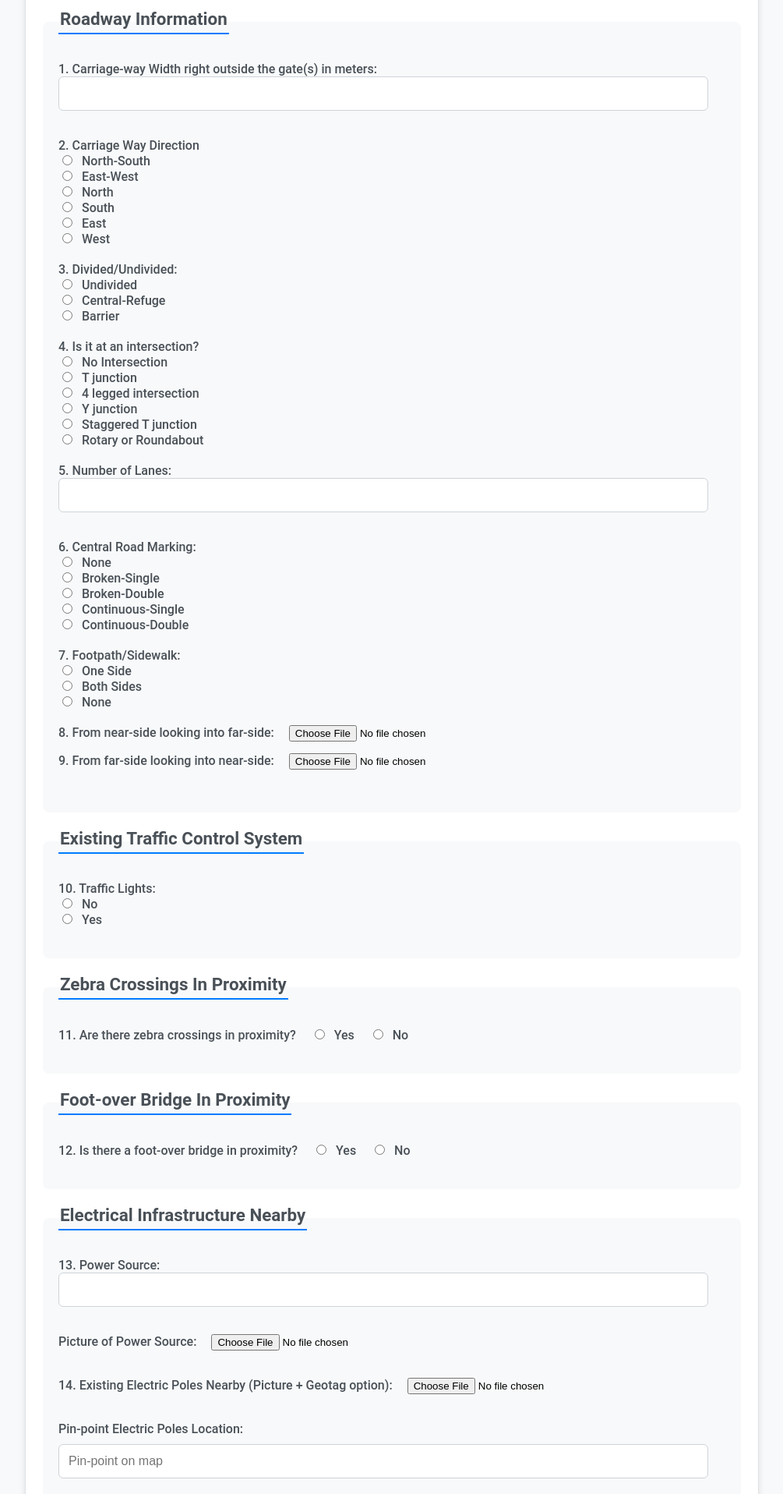
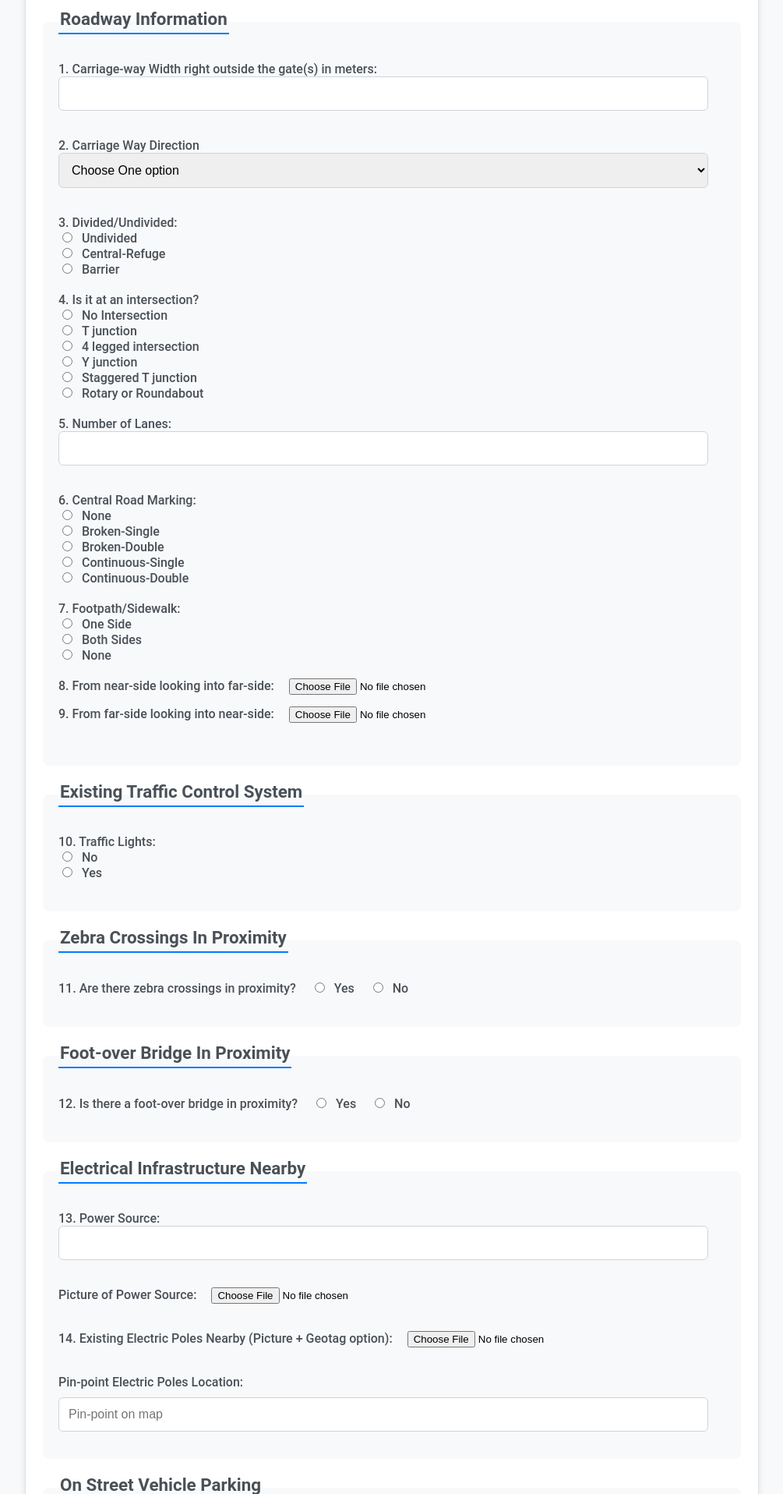
Before and after one commit to RippleBytes/kmc_pelican_crossing_be, a Django app: page /school/roadway-near/ in a window 1280 px wide. Shown: the part 187-2103 px from the top of the page at 78% size, without its empty margins (137-1142 px from the left). Run offline with Django 5.2, Linux system fonts and the light colour scheme; data comes from the database, SQL or seed files in the repository; some libraries are stand-ins or nearby versions.

```diff
--- a/templates/roadway_near_school.html
+++ b/templates/roadway_near_school.html
@@ -1,4 +1,4 @@
-{%  extends 'base.html' %}
+{% extends 'base.html' %}
 {% load static %}
 
 {% block head %}
@@ -31,12 +31,23 @@
         <div class="form-group">
             <label>2. Carriage Way Direction</label><br>
 
+            <select id="carriage_Way_Direction" name="carriage_way_direction">
+                <option value="---">Choose One option</option>
+                <option value="Two-Way">Two Way</option>
+                <option value="One-Way">One Way</option>
+                <option value="Partial-One-Way">Partial One Way</option>
+                <option value="Partial-Two-Way">Partial Two Way</option>
+            </select>
+
+            <div id="twoway" class="hidden">
                 <input type="radio" id="North-South" name="carriage_way_direction" value="North-South" required>
                 <label for="North-South">North-South</label><br>
 
                 <input type="radio" id="East-West" name="carriage_way_direction" value="East-West">
                 <label for="East-West">East-West</label><br>
+            </div>
 
+            <div id="oneway" class="hidden">
                 <input type="radio" id="North" name="carriage_way_direction" value="North">
                 <label for="North">North</label><br>
 
@@ -49,20 +60,31 @@
                 <input type="radio" id="West" name="carriage_way_direction" value="West">
                 <label for="West">West</label><br>
             </div>
+            <div id="partialoneway" class="hidden">
+                <label for="openingTime">Time</label>
+                <input type="time" name="Partial_One_Way_Time" id="Partial-One-Way-Time" />
+            </div>
+            <div id="partialtwoway" class="hidden">
+                <label for="openingTime">Time</label>
+                <input type="time" name="Partial_Tne_Way_Time" id="Partial-Two-Way-Time" />
+
+            </div>
+
+        </div>
 
         <div class="form-group">
             <label>3. Divided/Undivided:</label><br>
             <input type="radio" id="undivided" name="divided_undivided" value="Undivided" required>
             <label for="undivided">Undivided</label><br>
-                    <input type="radio" id="Central-Refuge" name="divided_undivided" value="Central-Refuge" >
+            <input type="radio" id="Central-Refuge" name="divided_undivided" value="Central-Refuge">
             <label for="Central-Refuge">Central-Refuge</label><br>
-                    <input type="radio" id="Barrier" name="divided_undivided" value="Barrier" >
+            <input type="radio" id="Barrier" name="divided_undivided" value="Barrier">
             <label for="Barrier">Barrier</label><br>
         </div>
 
         <div class="form-group">
             <label>4. Is it at an intersection?</label><br>
-                    <input type="radio" id="no-intersection"  name="intersection_type" value="No-Intersection">
+            <input type="radio" id="no-intersection" name="intersection_type" value="No-Intersection">
             <label for="no-intersection">No Intersection</label><br>
             <input type="radio" id="t-junction" name="intersection_type" value="T-junction">
             <label for="t-junction">T junction</label><br>
@@ -79,13 +101,13 @@
         <div class="form-group">
             <label for="num-lanes">5. Number of Lanes:</label>
             <input type="number" id="num-lanes" name="num_lanes" min="1">
-{#                    <input type="radio" id="not_clear" name="num_lanes" value="not_clear">#}
-{#                    <label for="not_clear">Not Clear</label>#}
+            {# <input type="radio" id="not_clear" name="num_lanes" value="not_clear">#}
+            {# <label for="not_clear">Not Clear</label>#}
         </div>
 
         <div class="form-group">
             <label>6. Central Road Marking:</label><br>
-                    <input type="radio" id="none_marking" name="central_road_marking" value="None"  required>
+            <input type="radio" id="none_marking" name="central_road_marking" value="None" required>
             <label for="none_marking">None</label><br>
             <input type="radio" id="Broken-Single" name="central_road_marking" value="Broken-Single">
             <label for="Broken-Single">Broken-Single</label><br>
@@ -100,7 +122,7 @@
 
         <div class="form-group">
             <label>7. Footpath/Sidewalk:</label><br>
-                    <input type="radio" id="one_side" name="footpath" value="One-Side"  onclick="loadBlockOne();" required>
+            <input type="radio" id="one_side" name="footpath" value="One-Side" onclick="loadBlockOne();" required>
             <label for="one_side">One Side</label><br>
             <input type="radio" id="both_sides" name="footpath" value="Both-Side" onclick="loadBlockTwo();">
             <label for="both_sides">Both Sides</label><br>
@@ -119,13 +141,13 @@
             </div>
         </div>
 
-{#                <div class="form-group">#}
-{#                    <label for="one_way">15. One-way/Two-way:</label><br>#}
-{#                    <input type="radio" id="one_way" name="one_way_two_way" value="one_way" required>#}
-{#                    <label for="one_way">One-way</label><br>#}
-{#                    <input type="radio" id="two_way" name="one_way_two_way" value="two_way">#}
-{#                    <label for="two_way">Two-way</label><br>#}
-{#                </div>#}
+        {# <div class="form-group">#}
+            {# <label for="one_way">15. One-way/Two-way:</label><br>#}
+            {# <input type="radio" id="one_way" name="one_way_two_way" value="one_way" required>#}
+            {# <label for="one_way">One-way</label><br>#}
+            {# <input type="radio" id="two_way" name="one_way_two_way" value="two_way">#}
+            {# <label for="two_way">Two-way</label><br>#}
+            {# </div>#}
 
         <div class="form-group">
             <label for="pictures_near_side">8. From near-side looking into far-side:</label>
@@ -139,7 +161,8 @@
         <legend>Existing Traffic Control System</legend>
         <div class="form-group">
             <label>10. Traffic Lights:</label><br>
-                    <input type="radio" id="traffic_lights_no" name="traffic_lights" value="No" required onclick="trafficLightNotExist()">
+            <input type="radio" id="traffic_lights_no" name="traffic_lights" value="No" required
+                onclick="trafficLightNotExist()">
             <label for="traffic_lights_no">No</label><br>
             <input type="radio" id="traffic_lights_yes" name="traffic_lights" value="Yes" onclick="trafficLightExist()">
             <label for="traffic_lights_yes">Yes</label><br>
@@ -189,8 +212,9 @@
             </div>
 
             <label for="zebraMap">Pin-point Zebra Crossing Location:</label>
-                    <input type="text" id="ZebraMapCoordinate" name="zebraMapCoordinate" placeholder="Pin-point on map" readonly>
-                    <div id="zebraMap" ></div>
+            <input type="text" id="ZebraMapCoordinate" name="zebraMapCoordinate" placeholder="Pin-point on map"
+                readonly>
+            <div id="zebraMap"></div>
         </div>
     </fieldset>
 
@@ -216,7 +240,8 @@
             </div>
 
             <label for="foot_over_bridge_map">Pin-point Foot-over Bridge Location:</label>
-                    <input type="text" id="foot_over_bridge_map_coordinate" name="foot_over_bridge_map_coordinate" placeholder="Pin-point on map" readonly>
+            <input type="text" id="foot_over_bridge_map_coordinate" name="foot_over_bridge_map_coordinate"
+                placeholder="Pin-point on map" readonly>
             <div id="foot_over_bridge_map"></div>
         </div>
     </fieldset>
@@ -240,7 +265,8 @@
         </div>
 
         <label for="electric_poles_map">Pin-point Electric Poles Location:</label>
-                <input type="text" id="electric_poles_map_coordinate" name="electric_poles_map_coordinate" placeholder="Pin-point on map" readonly>
+        <input type="text" id="electric_poles_map_coordinate" name="electric_poles_map_coordinate"
+            placeholder="Pin-point on map" readonly>
         <div id="electric_poles_map"></div>
     </fieldset>
 
@@ -249,7 +275,8 @@
         <legend>On Street Vehicle Parking</legend>
         <div class="form-group">
             <label>12. Is there on street vehicle parking in proximity?</label>
-                    <input type="radio" id="on_street_vehicle_parking_none" name="on_street_vehicle_parking" value="None" required>
+            <input type="radio" id="on_street_vehicle_parking_none" name="on_street_vehicle_parking" value="None"
+                required>
             <label for="on_street_vehicle_parking_none">None</label><br>
             <input type="radio" id="on_street_vehicle_parking_one" name="on_street_vehicle_parking" value="One-Side">
             <label for="on_street_vehicle_parking_one">One Side</label><br>
@@ -260,11 +287,13 @@
         <div id="on_street_vehicle_parking_detail" class="hidden">
             <div class="form-group">
                 <label for="on_street_vehicle_parking_pictures">Picture of the Vehicle Parking:</label>
-                        <input type="file" id="on_street_vehicle_parking_pictures" name="on_street_vehicle_parking_pictures[]" multiple>
+                <input type="file" id="on_street_vehicle_parking_pictures" name="on_street_vehicle_parking_pictures[]"
+                    multiple>
             </div>
 
             <label for="on_street_vehicle_parking_map">Pin-point Foot-over Bridge Location:</label>
-                    <input type="text" id="on_street_vehicle_parking_map_coordinate" name="on_street_vehicle_parking_map_coordinate" placeholder="Pin-point on map" readonly>
+            <input type="text" id="on_street_vehicle_parking_map_coordinate"
+                name="on_street_vehicle_parking_map_coordinate" placeholder="Pin-point on map" readonly>
             <div id="on_street_vehicle_parking_map"></div>
         </div>
     </fieldset>
@@ -328,7 +357,7 @@
         input.addEventListener('change', function () {
             document.getElementById('zebra_crossings_details').classList.toggle('hidden', this.value !== 'Yes');
             if (this.value === 'Yes') {
-                    initializeMap('zebraMap','ZebraMapCoordinate');
+                initializeMap('zebraMap', 'ZebraMapCoordinate');
             }
         });
     });
@@ -337,7 +366,7 @@
         input.addEventListener('change', function () {
             document.getElementById('foot_over_bridge_details').classList.toggle('hidden', this.value !== 'Yes');
             if (this.value === 'Yes') {
-                    initializeMap('foot_over_bridge_map','foot_over_bridge_map_coordinate');
+                initializeMap('foot_over_bridge_map', 'foot_over_bridge_map_coordinate');
             }
         });
     });
@@ -346,7 +375,7 @@
         input.addEventListener('change', function () {
             document.getElementById('on_street_vehicle_parking_detail').classList.toggle('hidden', this.value === 'None');
             if (this.value !== 'None') {
-                    initializeMap('on_street_vehicle_parking_map','on_street_vehicle_parking_map_coordinate');
+                initializeMap('on_street_vehicle_parking_map', 'on_street_vehicle_parking_map_coordinate');
             }
         });
     });
@@ -355,34 +384,64 @@
         input.addEventListener('change', function () {
             document.getElementById('electric_poles_details').classList.toggle('hidden', this.value !== 'Yes');
             if (this.value === 'Yes') {
-                    initializeMap('electric_poles_map','electric_poles_map_coordinate');
+                initializeMap('electric_poles_map', 'electric_poles_map_coordinate');
             }
         });
     });
 
 
-       function loadBlockOne(){
+    function loadBlockOne() {
         document.getElementById("width_one_block").classList.remove('hidden')
         document.getElementById("width_two_block").classList.add('hidden')
 
     }
 
-        function loadBlockTwo(){
+    function loadBlockTwo() {
         document.getElementById("width_one_block").classList.remove('hidden')
         document.getElementById("width_two_block").classList.remove('hidden')
     }
 
-        function loadBlockNone(){
+    function loadBlockNone() {
         document.getElementById("width_one_block").classList.add('hidden')
         document.getElementById("width_two_block").classList.add('hidden')
     }
 
-        function trafficLightExist(){
+    function trafficLightExist() {
         document.getElementById("traffic_lights_details").classList.remove('hidden')
     }
 
-        function trafficLightNotExist(){
+    function trafficLightNotExist() {
         document.getElementById("traffic_lights_details").classList.add('hidden')
     }
+
+    // Show/Hide Multiple Entrances Form
+    document.getElementById('carriage_Way_Direction').addEventListener('change', function () {
+        const twoway = document.getElementById('twoway');
+        const oneway = document.getElementById('oneway');
+        const partialoneway = document.getElementById('partialoneway');
+        const partialtwoway = document.getElementById('partialtwoway')
+
+        if (this.value === 'Two-Way') {
+            twoway.classList.remove('hidden');
+            oneway.classList.add('hidden');
+            partialoneway.classList.add('hidden');
+            partialtwoway.classList.add('hidden');
+        } else if (this.value === 'One-Way') {
+            twoway.classList.add('hidden');
+            partialoneway.classList.add('hidden');
+            partialtwoway.classList.add('hidden');
+            oneway.classList.remove('hidden');
+        } else if (this.value === 'Partial-One-Way') {
+            partialoneway.classList.remove('hidden');
+            twoway.classList.add('hidden');
+            partialtwoway.classList.add('hidden');
+            oneway.classList.add('hidden');
+        } else {
+            partialtwoway.classList.add('hidden')
+            partialoneway.classList.remove('hidden');
+            twoway.classList.add('hidden');
+            oneway.classList.add('hidden');
+        }
+    });
 </script>
-{%  endblock %}
+{% endblock %}
```
Lines whose indentation alone changed are shown as unchanged.
